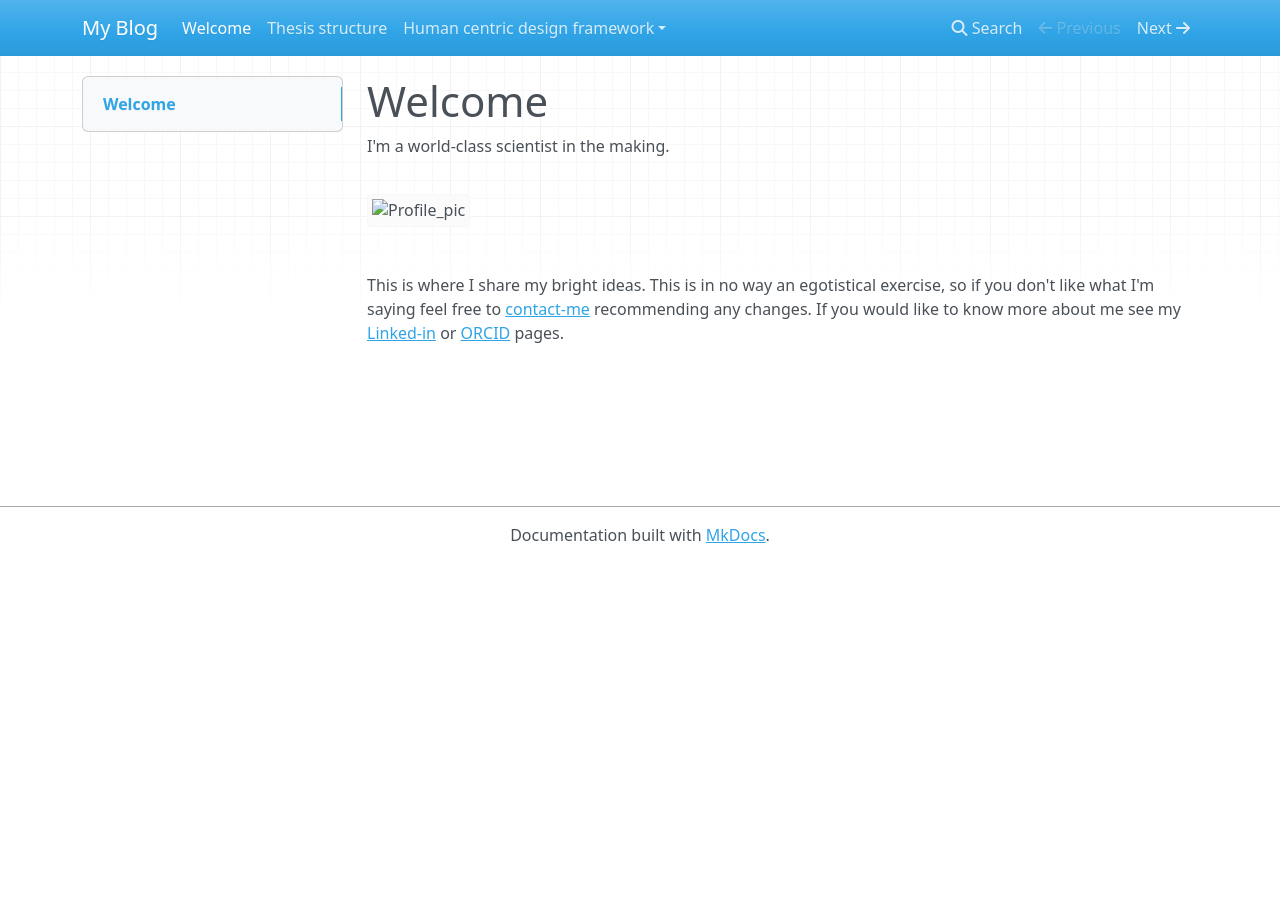
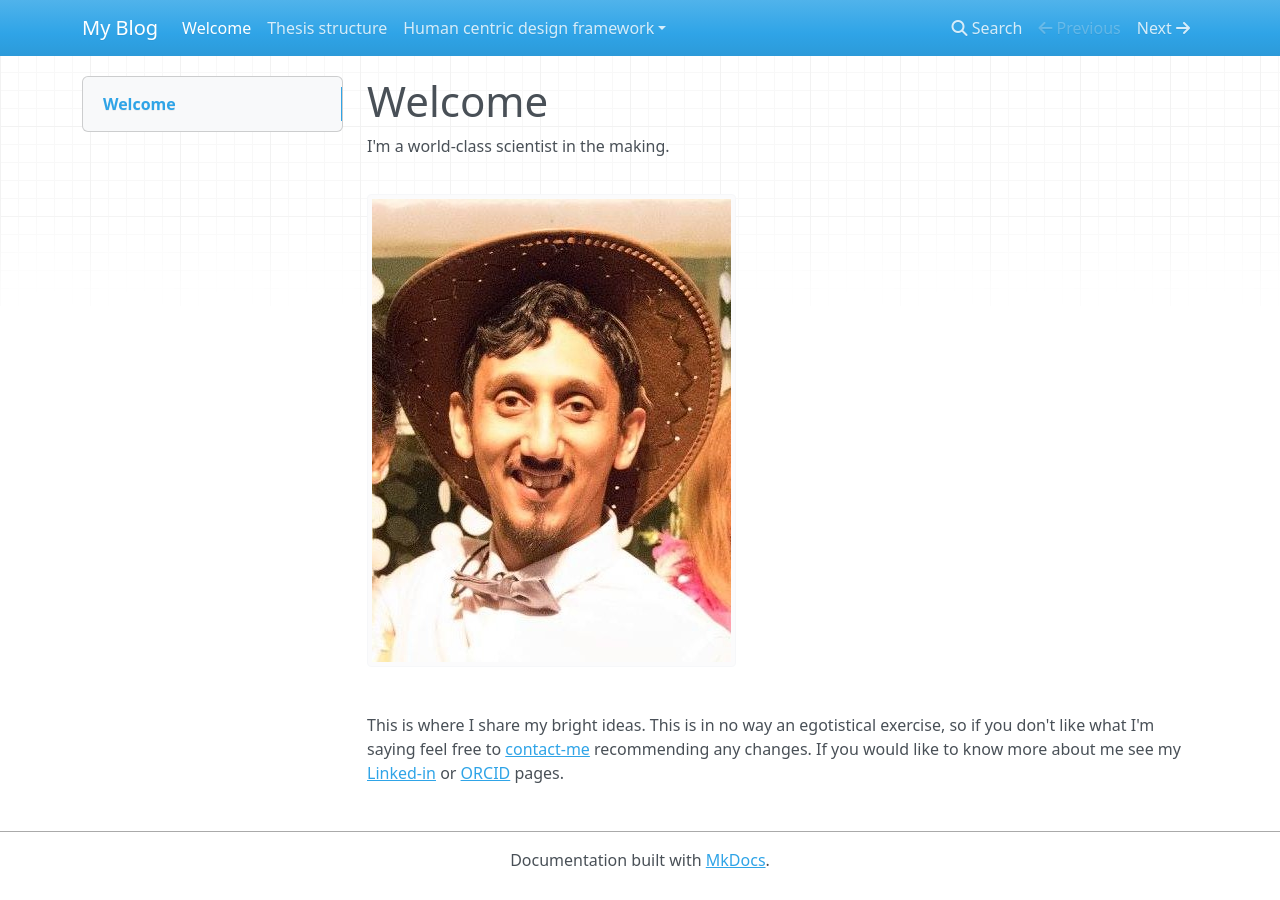
Before and after one commit to Steedalion/Blog, an MkDocs documentation site: the page built from docs/index.md, in a window 1280 px wide. Built offline with MkDocs 1.6.1, drawn with Linux system fonts in a browser that asks for light colours; nearby versions of some CDN libraries.

Commit message:
Moved pics locally.

```diff
--- a/docs/index.md
+++ b/docs/index.md
@@ -2,6 +2,6 @@
 
 I'm a world-class scientist in the making.
 
-![Profile_pic](../images/Profile_pic.jpg)
+![Profile_pic](images/Profile_pic.jpg)
 
 This is where I share my bright ideas. This is in no way an egotistical exercise, so if you don't like what I'm saying feel free to [contact-me](mailto:csteed@ieee.org) recommending any changes. If you would like to know more about me see my [Linked-in](https://www.linkedin.com/in/clint-steed/) or [ORCID](https://orcid.org/0000-0001-7338-3696) pages.
```
Also changed, not shown: docs/thesis structure.md (+1 -1 lines), docs/images/Investigation.png (added), docs/images/Profile_pic.jpg (added), docs/images/components/Digital mocking for assembly processes.svg (added), docs/images/components/uml-class.svg (added), 3 other files.
